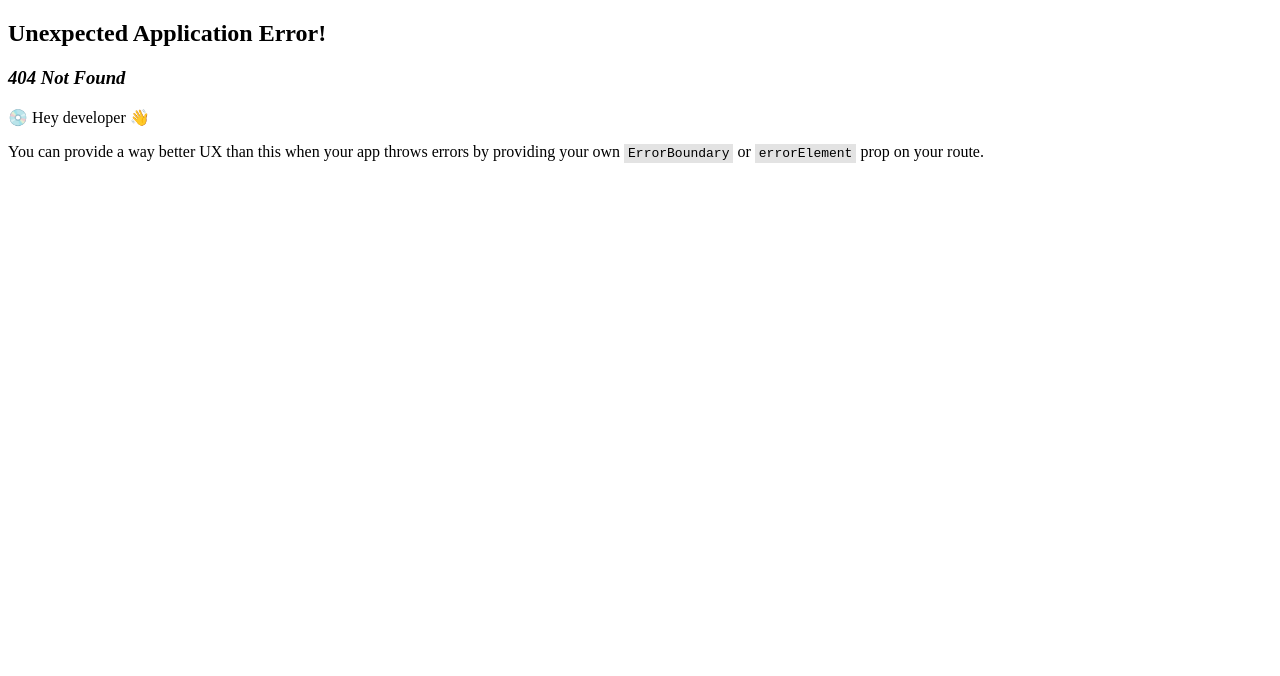
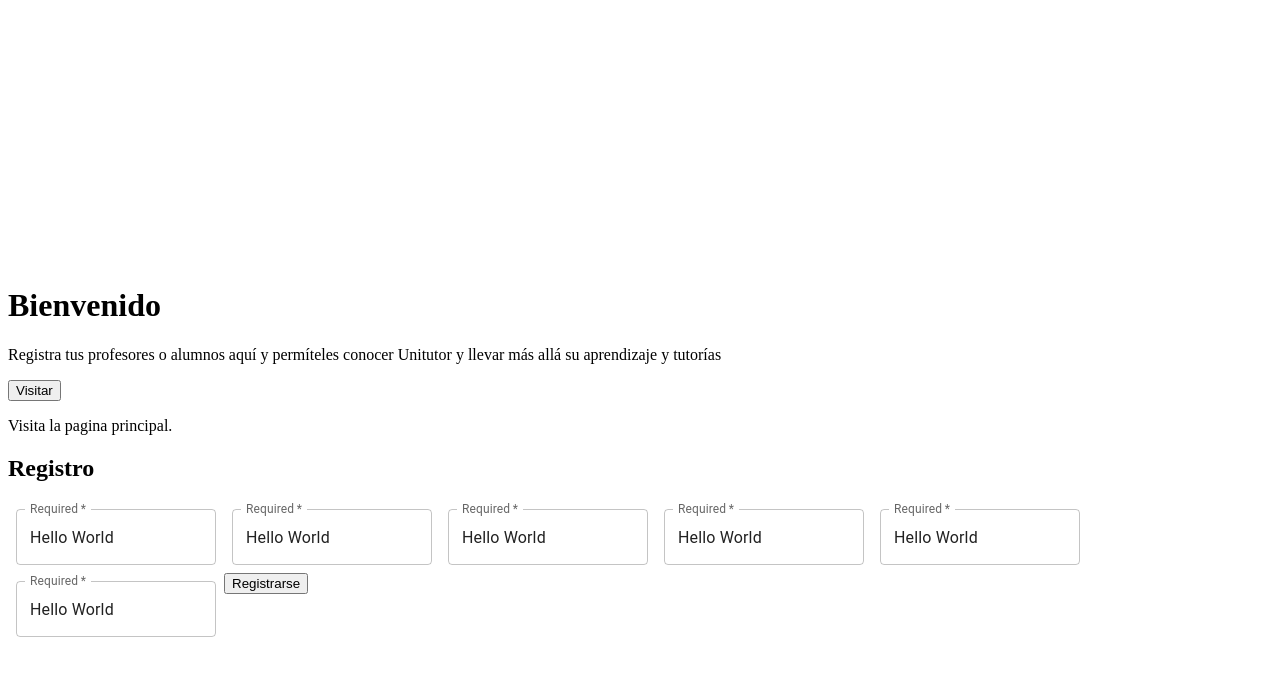
Before and after one commit to mateosanchezh/UniTutor, a React (Vite) app in the folder client/: page /registro in a window 1280 px wide. Before the commit this address had no page. Shown: the top 676 px of the page. Built offline with nearby package versions, Linux system fonts and the light colour scheme.

Commit message:
Nueva pagina para el registro de admin e instalacion de material ui

```diff
--- a/client/package.json
+++ b/client/package.json
@@ -10,6 +10,9 @@
     "preview": "vite preview"
   },
   "dependencies": {
+    "@emotion/react": "^11.13.3",
+    "@emotion/styled": "^11.13.0",
+    "@mui/material": "^6.1.0",
     "react": "^18.3.1",
     "react-dom": "^18.3.1",
     "react-icons": "^5.3.0",
--- a/client/src/App.jsx
+++ b/client/src/App.jsx
@@ -10,6 +10,7 @@ import {
   createBrowserRouter,
   RouterProvider
 } from 'react-router-dom'
+import Registro from './Components/Registro/Registro'
 
 function App() {
   // Crear el enrutador
@@ -30,6 +31,11 @@ function App() {
       path: '/web',
       element: <Web_oficial />,
     },
+
+    {
+      path: '/registro',
+      element: <Registro />,
+    },
   ])
 
   return (
--- /dev/null
+++ b/client/src/Components/Registro/Registro.css
@@ -0,0 +1 @@
+/*# sourceMappingURL=Registro.css.map */
--- /dev/null
+++ b/client/src/Components/Registro/Registro.jsx
@@ -0,0 +1,77 @@
+import React from 'react'
+import Box from '@mui/material/Box';
+import TextField from '@mui/material/TextField';
+import Group from '../../img/Group.png'
+
+
+const Registro = () => {
+  return (
+    <div className='registropage flex'>
+        <div className='cuadro-registro'>
+        <img src={Group} alt="Logo Unitutor" className="UnitutorLog" />
+            <h1> Bienvenido </h1>
+        <div className='linea-horizontal'></div>
+        <p>Registra tus profesores o alumnos aquí y
+            permíteles conocer Unitutor y
+            llevar más allá su aprendizaje y tutorías</p>
+            <button>Visitar</button>
+            <p className='boton visitar'>Visita la pagina principal.</p>
+        </div>
+        <Box
+      component="form"
+      sx={{ '& .MuiTextField-root': { m: 1, width: '25ch' } }}
+      noValidate
+      autoComplete="off"
+    >
+    <div className='Formulario'>
+        <h2>Registro</h2>
+      <div className='input'>
+        <TextField
+          required
+          id="outlined-required"
+          label="Required"
+          defaultValue="Hello World"
+        />
+        <TextField
+          required
+          id="outlined-required"
+          label="Required"
+          defaultValue="Hello World"
+        />
+        <TextField
+          required
+          id="outlined-required"
+          label="Required"
+          defaultValue="Hello World"
+        />
+        <TextField
+          required
+          id="outlined-required"
+          label="Required"
+          defaultValue="Hello World"
+        />
+        <TextField
+          required
+          id="outlined-required"
+          label="Required"
+          defaultValue="Hello World"
+        />
+        <TextField
+          required
+          id="outlined-required"
+          label="Required"
+          defaultValue="Hello World"
+        />
+
+        <button>Registrarse</button>
+
+
+        </div>
+    </div>
+    </Box>
+
+    </div>
+  )
+}
+
+export default Registro
```
Also changed, not shown: client/src/Components/Registro/Registro.scss (added), 2 other files (tests, documents, lock files or other folders).
